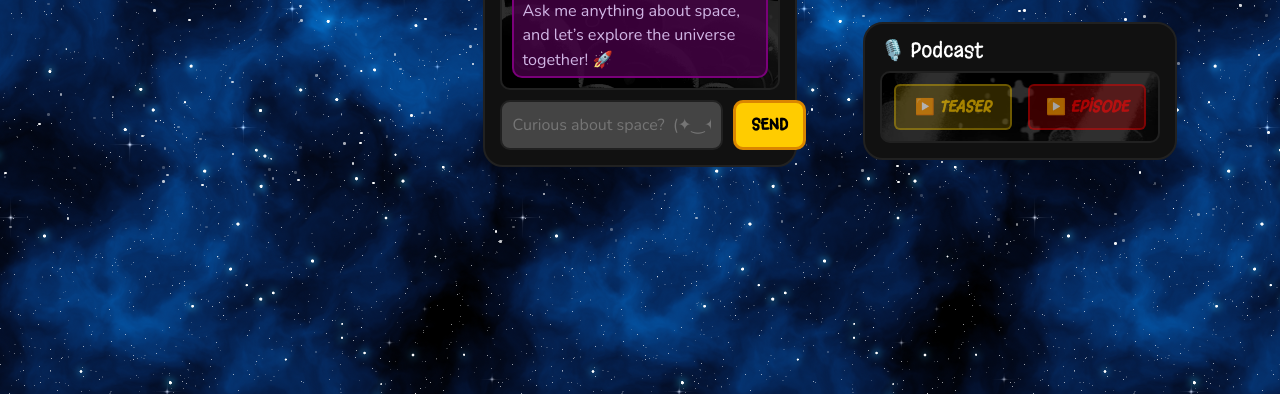
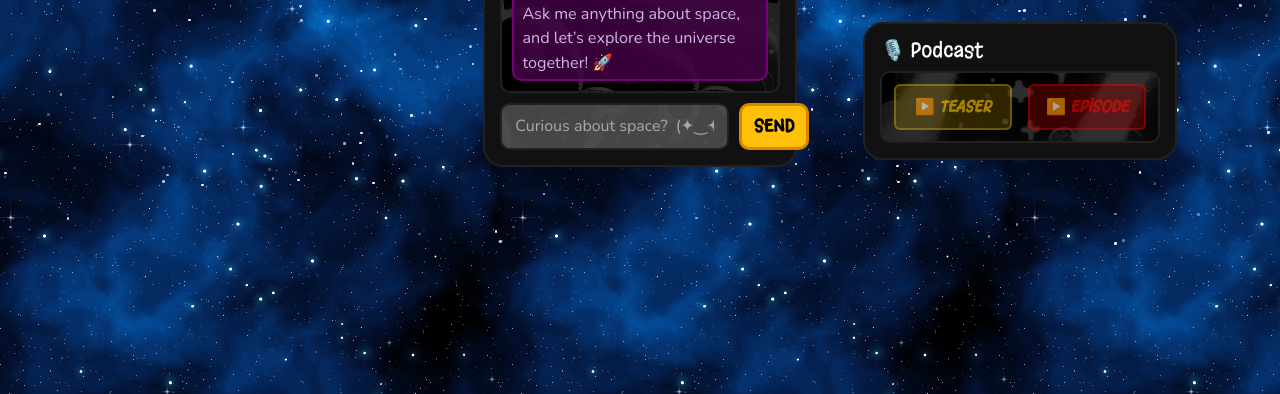
Before and after one commit to Senimtra/starstuff-ai, a Django app: template templates/index.html in a window 1280 px wide; the page is wider, and only the part inside the window is pictured. Shown: the part 553-947 px from the top of that part. Run offline with Django 5.2, Linux system fonts and the light colour scheme; the template is opened without the code that fills it, so the values that code supplies are empty; parts of the project's set-up code (start-up, migrations or seed data) failed here and were passed over.

Commit message:
update input + send button styles

```diff
--- a/static/css/styles.css
+++ b/static/css/styles.css
@@ -298,19 +298,42 @@ h5,
     border: none;
     padding: 10px;
     border-radius: 10px;
-    background: #444;
+    background: linear-gradient(
+            rgba(83, 83, 83, 0.833),
+            rgba(83, 83, 83, 0.849)
+        ),
+        url("../images/background.png") no-repeat center center/cover;
     color: white;
     border: 2px solid rgb(33, 33, 33);
 }
 
 /* Send Button */
-.input-area button {
-    background: #ffcc00;
-    padding: 10px 15px;
+#sendBtn {
+    background-color: #ffc107;
+    color: black;
+    font-weight: bold;
+    padding: 0px 12px;
+    font-size: 1.1em;
+    border: 3px solid rgb(218, 134, 0);
     border-radius: 10px;
-    cursor: pointer;
-    font-weight: bold;
-    border: 3px solid rgb(218, 134, 0);
+    transition: all 0.2s ease-in-out;
+}
+
+#sendBtn:hover {
+    transform: scale(1.02);
+}
+
+#sendBtn:active {
+    transform: scale(0.96);
+    box-shadow: 0 2px 4px rgba(0, 0, 0, 0.2);
+}
+
+#user-input {
+    padding: 0.6em 0.8em;
+}
+
+#user-input::placeholder {
+    color: rgb(170, 170, 170);
 }
 
 #user-input:focus {
@@ -500,9 +523,9 @@ h5,
 
 @keyframes episodeGlow {
     0% {
-        box-shadow: 0 0 18px rgba(255, 255, 255, 0.795);
+        box-shadow: 0 0 24px rgba(140, 165, 255, 0.795);
     }
     100% {
-        box-shadow: 0 0 22px rgba(255, 255, 255, 0.199);
+        box-shadow: 0 0 28px rgba(140, 177, 255, 0.199);
     }
 }
```
